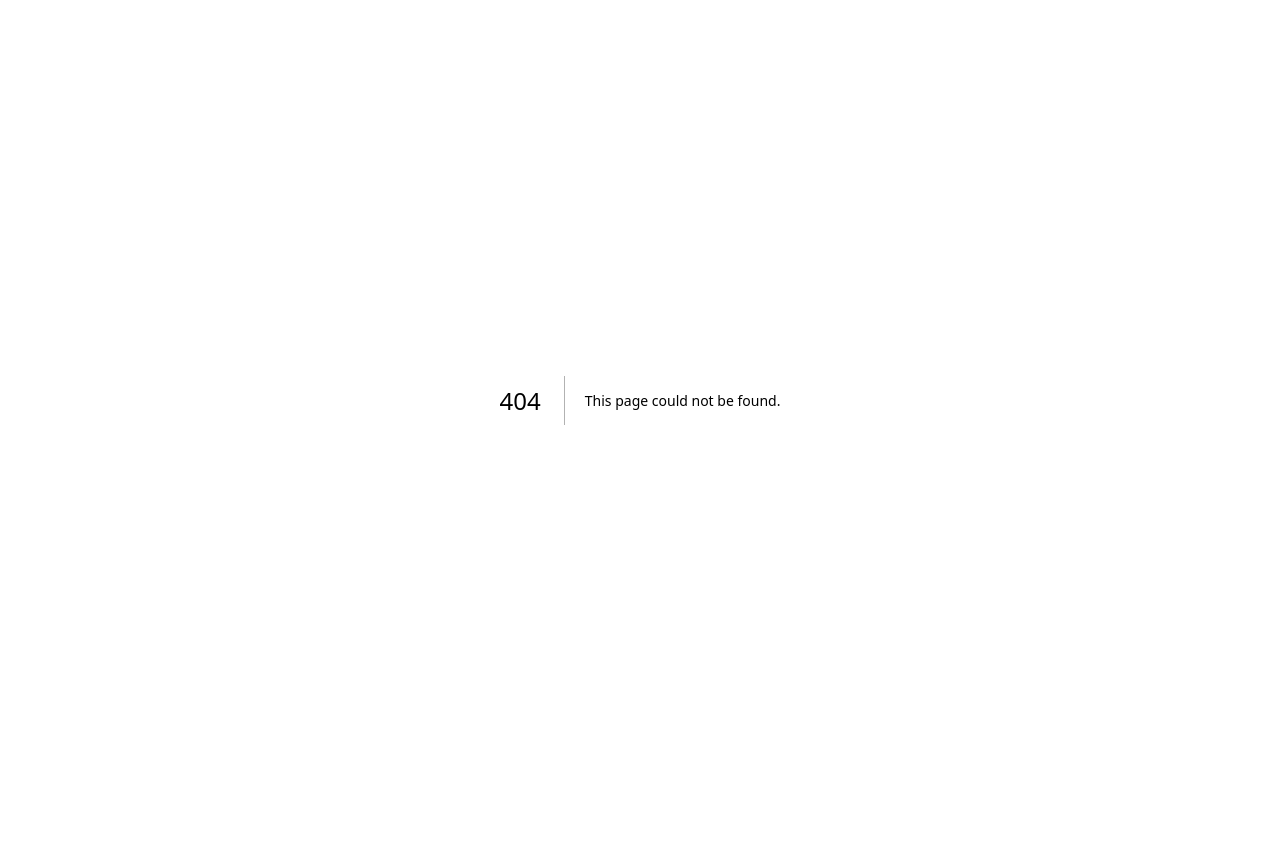
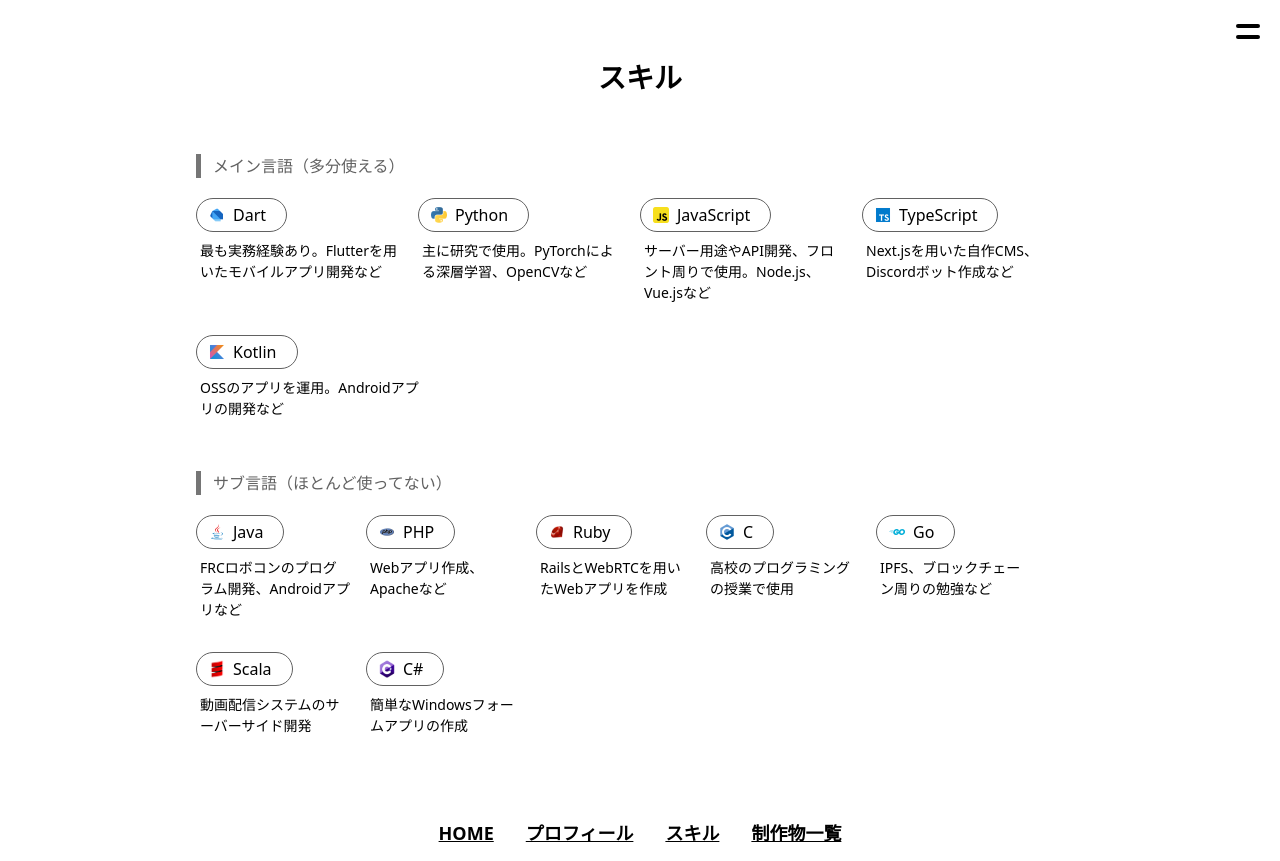
Before and after one commit to sakusaku3939/my-page, a Next.js app: page /skills in a window 1280 px wide. Before the commit this address had no page. Before the commit the page ends 800 px from the top, so only its background shows below. Built offline with nearby package versions, Linux system fonts and the light colour scheme.

Commit message:
Split skills into a new section

```diff
--- a/src/components/molecule/Menu/Menu.tsx
+++ b/src/components/molecule/Menu/Menu.tsx
@@ -23,6 +23,7 @@ const MenuItem = ({ onClick }: MenuItemProps) => {
   return <>
     <Link className={hamburger.link} href="/" onClick={onClick}>HOME</Link>
     <Link className={hamburger.link} href="/profile" onClick={onClick}>プロフィール</Link>
+    <Link className={hamburger.link} href="/skills" onClick={onClick}>スキル</Link>
     <Link className={hamburger.link} href="/posts" onClick={onClick}>制作物一覧</Link>
   </>;
 };
--- /dev/null
+++ b/src/pages/skills/index.tsx
@@ -0,0 +1,71 @@
+import index from "@/styles/index.module.css";
+import Head from "next/head";
+import HamburgerMenu from "@/components/molecule/HamburgerMenu/HamburgerMenu";
+import { FooterMenu } from "@/components/molecule/Menu/Menu";
+import { Skills, SkillsItem, SkillsItemWrapper, SkillsSubItemWrapper } from "@/components/organism/Skills/Skills";
+
+const Index = () => {
+  return (
+    <>
+      <Head>
+        <title>Aokiti | Profile</title>
+        <meta name="viewport" content="width=device-width, initial-scale=1" />
+        <link rel="icon" href="/favicon.ico" />
+      </Head>
+      <HamburgerMenu />
+      <h1 className={index.profileTitle}>スキル</h1>
+
+      <section className={index.section}>
+        <Skills>
+          <h2 className={index.h2}>メイン言語（多分使える）</h2>
+          <SkillsItemWrapper>
+            <SkillsItem title="Dart">
+              最も実務経験あり。Flutterを用いたモバイルアプリ開発など
+            </SkillsItem>
+            <SkillsItem title="Python">
+              主に研究で使用。PyTorchによる深層学習、OpenCVなど
+            </SkillsItem>
+            <SkillsItem title="JavaScript">
+              サーバー用途やAPI開発、フロント周りで使用。Node.js、Vue.jsなど
+            </SkillsItem>
+            <SkillsItem title="TypeScript">
+              Next.jsを用いた自作CMS、Discordボット作成など
+            </SkillsItem>
+            <SkillsItem title="Kotlin">
+              OSSのアプリを運用。Androidアプリの開発など
+            </SkillsItem>
+          </SkillsItemWrapper>
+
+          <h2 className={index.h2}>サブ言語（ほとんど使ってない）</h2>
+          <SkillsSubItemWrapper>
+            <SkillsItem title="Java">
+              FRCロボコンのプログラム開発、Androidアプリなど
+            </SkillsItem>
+            <SkillsItem title="PHP">
+              Webアプリ作成、Apacheなど
+            </SkillsItem>
+            <SkillsItem title="Ruby">
+              RailsとWebRTCを用いたWebアプリを作成
+            </SkillsItem>
+            <SkillsItem title="C">
+              高校のプログラミングの授業で使用
+            </SkillsItem>
+            <SkillsItem title="Go">
+              IPFS、ブロックチェーン周りの勉強など
+            </SkillsItem>
+            <SkillsItem title="Scala">
+              動画配信システムのサーバーサイド開発
+            </SkillsItem>
+            <SkillsItem title="C#">
+              簡単なWindowsフォームアプリの作成
+            </SkillsItem>
+          </SkillsSubItemWrapper>
+        </Skills>
+      </section>
+
+      <FooterMenu />
+    </>
+  );
+};
+
+export default Index;
```
Also changed, not shown: src/pages/index.tsx (+0 -47 lines).
